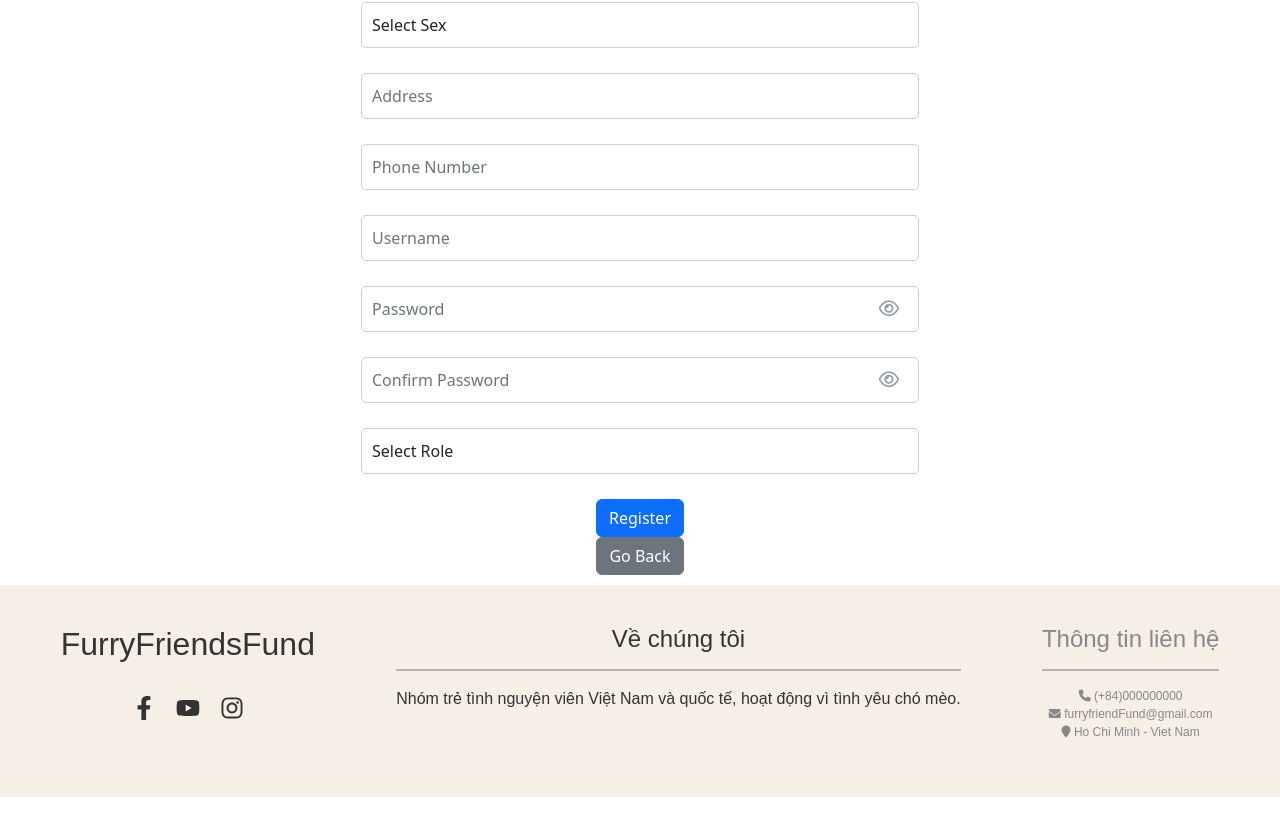
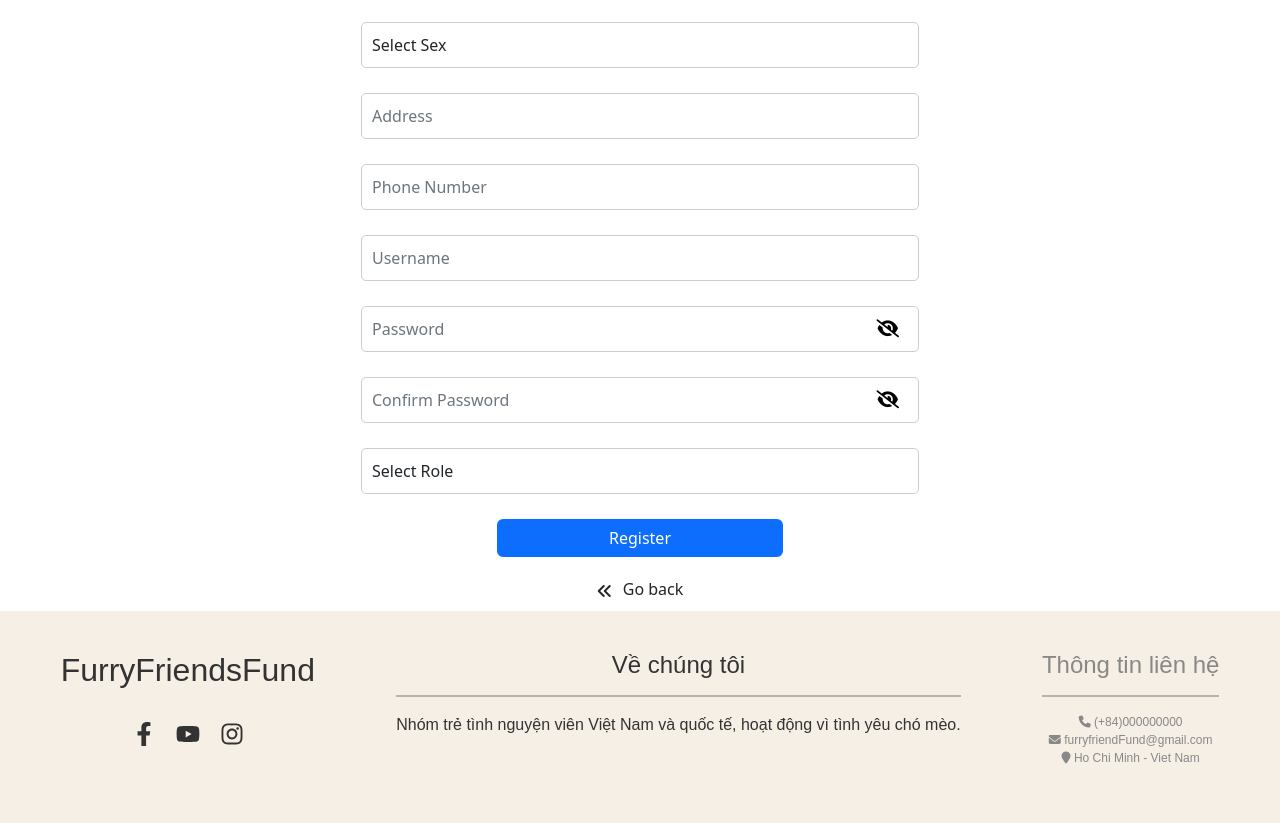
Before and after one commit to nghihvd/FurryFriendFund, a React (Create React App) app: page /register in a window 1280 px wide. Shown: the part 378-1201 px from the top of the page. Before the commit the page ends 1175 px from the top, so only its background shows below. Built offline with nearby package versions, Linux system fonts and the light colour scheme.

Commit message:
update css login and register

```diff
--- a/src/components/Login.js
+++ b/src/components/Login.js
@@ -5,7 +5,6 @@ import { useEffect, useState } from "react";
 import { toast } from "react-toastify";
 import { useNavigate, NavLink } from "react-router-dom";
 import api from "../services/axios";
-
 const Login = () => {
   const [username, setUsername] = useState("");
   const [password, setPassword] = useState("");
@@ -50,7 +49,6 @@ const Login = () => {
       <div className="login-container col-12 col-sm-4 ">
         <form onSubmit={handleLogin}>
           <div className="title">Login</div>
-          <div className="text">Username</div>
           <input
             type="text"
             placeholder="Username"
@@ -79,11 +77,13 @@ const Login = () => {
             Login
           </button>
 
-          <div className="back" onClick={handleGoBack}>
-            <i className="fa-solid fa-angles-left">Go back</i>
-            <p>You do not have an account?</p>
-            <NavLink to="/register" className="nav-link">
-              Register
+          <div className="action-links">
+            <div className="back" onClick={handleGoBack}>
+              <i className="fa-solid fa-angles-left"></i>
+              <span>Go back</span>
+            </div>
+            <NavLink to="/register" className="register-link">
+              Don't have an account? Register
             </NavLink>
           </div>
         </form>
--- a/src/components/Register.js
+++ b/src/components/Register.js
@@ -60,6 +60,7 @@ const Register = () => {
       username,
       password,
       role: role === "Staff" ? 2 : 3,
+      status: role === "Staff" ? "pending" : "active",
     };
 
     try {
@@ -70,7 +71,11 @@ const Register = () => {
       }
 
       await api.post("/register", userData);
-      toast.success("Registered successfully!");
+      if (role === "Staff") {
+        toast.success("Registration successful! Please wait for admin approval.");
+      } else {
+        toast.success("Registered successfully!");
+      }
       navigate("/login");
     } catch (error) {
       console.error("Registration error:", error);
@@ -115,7 +120,6 @@ const Register = () => {
           <option value="">Select Sex</option>
           <option value="Male">Male</option>
           <option value="Female">Female</option>
-          <option value="Other">Other</option>
         </select>
       </div>
 
@@ -168,7 +172,7 @@ const Register = () => {
             onClick={() => setIsShowPassword(!isShowPassword)}
             aria-label={isShowPassword ? "Hide password" : "Show password"}
           >
-            <i className={isShowPassword ? "fa-regular fa-eye-slash" : "fa-regular fa-eye"}></i>
+            <i className={isShowPassword ? "fa-solid fa-eye" : "fa-solid fa-eye-slash"}></i>
           </button>
         </div>
       </div>
@@ -189,7 +193,7 @@ const Register = () => {
             onClick={() => setIsShowConfirmPassword(!isShowConfirmPassword)}
             aria-label={isShowConfirmPassword ? "Hide password" : "Show password"}
           >
-            <i className={isShowConfirmPassword ? "fa-regular fa-eye-slash" : "fa-regular fa-eye"}></i>
+            <i className={isShowConfirmPassword ? "fa-solid fa-eye" : "fa-solid fa-eye-slash"}></i>
           </button>
         </div>
       </div>
@@ -206,11 +210,21 @@ const Register = () => {
           <option value="Customer">Customer</option>
         </select>
       </div>
+      <div>
+         <button onClick={handleRegister} className="btn btn-primary w-100">
+         Register
+         </button>
 
-      <button onClick={handleRegister} className="btn btn-primary">Register</button>
-      <button onClick={handleGoBack} className="btn btn-secondary">Go Back</button>
+
+
+        <div className="back" onClick={handleGoBack}>
+              <i className="fa-solid fa-angles-left"></i>
+              <span>Go back</span>
+            </div>
+      </div>
     </div>
   );
 };
 
+
 export default Register;
--- a/src/styles/login.scss
+++ b/src/styles/login.scss
@@ -14,6 +14,7 @@
   font-size: 25px;
   font-weight: 600;
   padding-top: 30px;
+  margin-bottom: 20px;
 }
 
 .text {
@@ -27,7 +28,7 @@
   outline: none;
   width: 100%;
   border-radius: 5px;
-  border-width: 0.2px;
+  border: 1px solid #ccc;
 
   &:hover {
     background-color: #e0e0e0;
@@ -59,7 +60,7 @@
   border: none;
 
   &.active {
-    background-color: rgb(13, 12, 12);
+    background-color: rgb(5, 1, 216);
     color: white;
   }
 }
@@ -83,3 +84,29 @@ button:disabled {
     padding-bottom: 15px;
   }
 }
+
+.action-links {
+  display: flex;
+  justify-content: space-between;
+  align-items: center;
+}
+
+.back {
+  cursor: pointer;
+  display: flex;
+  align-items: center;
+
+  i {
+    margin-right: 5px;
+  }
+}
+
+.register-link {
+  color: #000000;
+  text-decoration: none;
+  margin-top: 20px;
+  &:hover {
+    text-decoration: underline;
+
+  }
+}
--- a/src/styles/register.scss
+++ b/src/styles/register.scss
@@ -40,26 +40,13 @@
   background: none;
   border: none;
   cursor: pointer;
-  color: #6c757d;
+  color: #000000;
   font-size: 18px;
   z-index: 2;
   display: flex;
   align-items: center;
   justify-content: center;
   padding: 0;
-}
-
-.input-password .password-toggle i {
-  opacity: 0.7;
-  transition: opacity 0.3s ease;
-}
-
-.input-password .password-toggle:hover i {
-  opacity: 1;
-}
-
-.input-password .password-toggle:focus {
-  outline: none;
 }
 
 .form-group {
@@ -115,3 +102,7 @@
   border-color: #dc3545;
   background-image: none;
 }
+.btn{
+  border-left-width: 100px;
+    border-right-width: 100px;
+}
```
